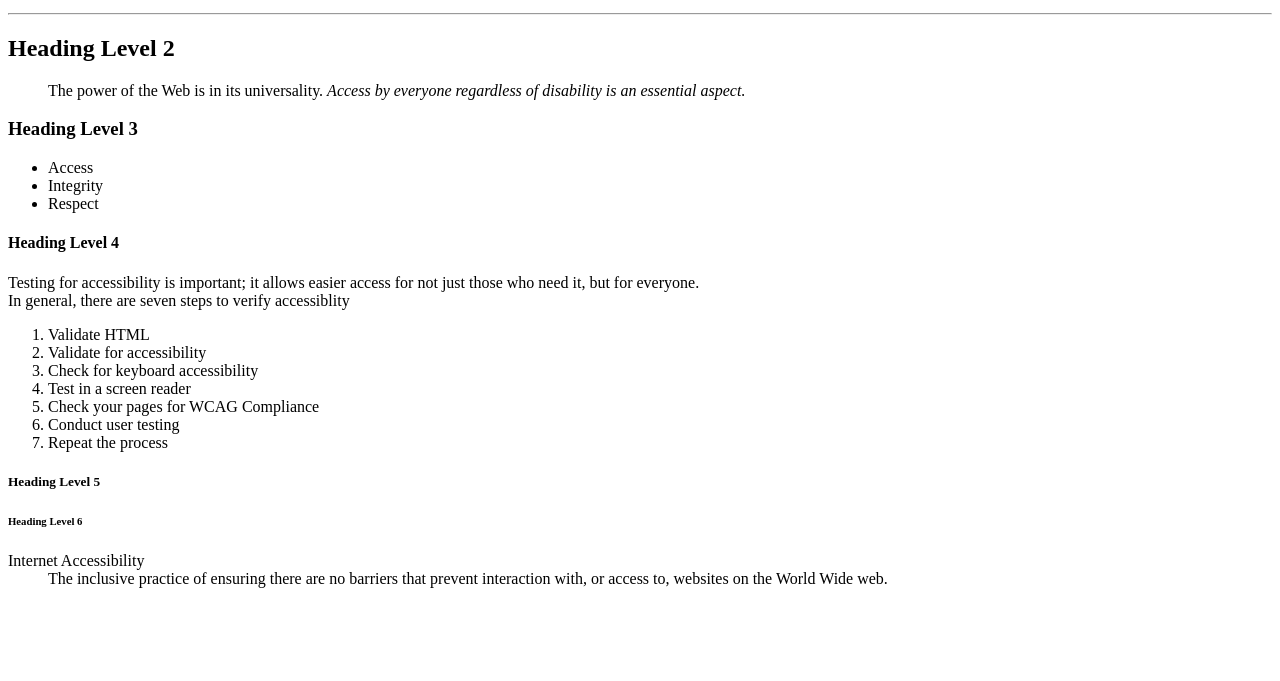
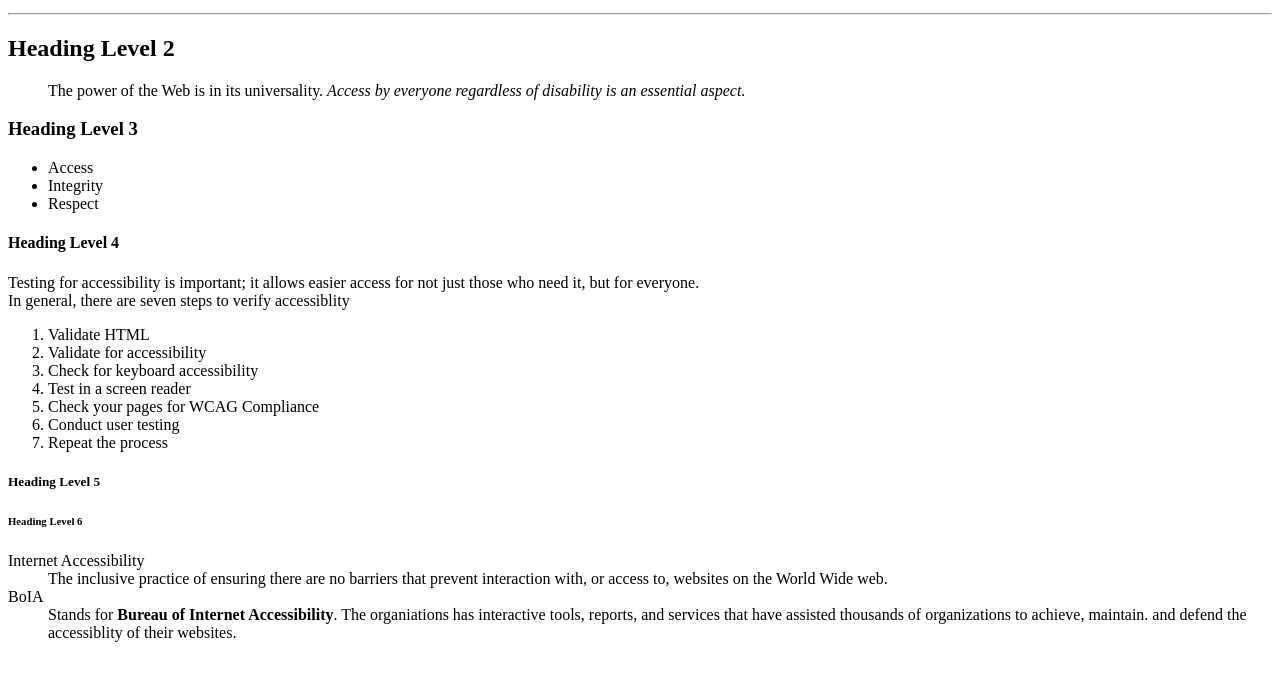
Before and after one commit to IAZetaTauri/SDEV1022, a plain HTML site: page test.html in a window 1280 px wide. Shown: the part 119-800 px from the top of the page. Drawn offline with Linux system fonts and the light colour scheme.

Commit message:
Added a discriptive definition

```diff
--- a/test.html
+++ b/test.html
@@ -32,6 +32,8 @@
             <dl>
                 <dt>Internet Accessibility</dt>
                     <dd>The inclusive practice of ensuring there are no barriers that prevent interaction with, or access to, websites on the World Wide web.</dd>
+                <dt>BoIA</dt>
+                    <dd>Stands for <strong>Bureau of Internet Accessibility</strong>. The organiations has interactive tools, reports, and services that have assisted thousands of organizations to achieve, maintain. and defend the accessiblity of their websites.</dd>
             </dl>
     </body>
 </html>
```
Also changed, not shown: 1 other file.
